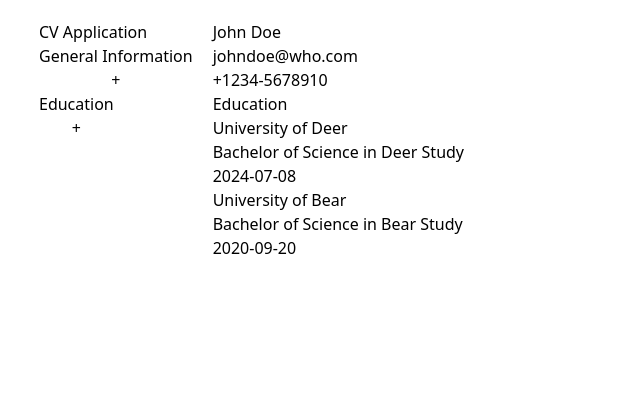
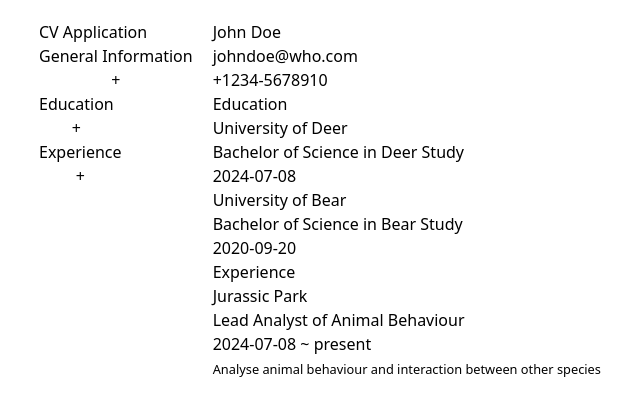
Before and after one commit to woonzf/odin-cv-application, a React (Vite) app: page / in a window 1280 px wide. Shown: the top 416 px of the page, without its empty margins (89-729 px from the left). Built offline with nearby package versions, Linux system fonts and the light colour scheme.

Commit message:
feat: add functional Experience section

```diff
--- a/src/App.jsx
+++ b/src/App.jsx
@@ -1,12 +1,14 @@
 import { useState } from "react";
 import FormGeneralInfo from "./components/FormGeneralInfo";
 import FormEducation from "./components/FormEducation";
+import FormExperience from "./components/FormExperience";
 import Resume from "./components/Resume";
 import "./App.css";
 
 function App() {
   const [generalInfo, setGeneralInfo] = useState(getDefault().generalInfo);
   const [education, setEducation] = useState(getDefault().education);
+  const [experience, setExperience] = useState(getDefault().experience);
   const [activeSection, setActiveSection] = useState(0);
 
   function getDefault() {
@@ -30,6 +32,17 @@ function App() {
           date: "2020-09-20",
         },
       ],
+      experience: [
+        {
+          id: 0,
+          company: "Jurassic Park",
+          position: "Lead Analyst of Animal Behaviour",
+          responsibility:
+            "Analyse animal behaviour and interaction between other species",
+          dateStart: "2024-07-08",
+          dateEnd: "present",
+        },
+      ],
     };
   }
 
@@ -50,6 +63,21 @@ function App() {
     }
 
     setEducation(educationNew);
+  }
+
+  function handleExperienceChange(itemNew, action) {
+    let experienceNew = [...experience];
+    const index = experienceNew.findIndex((item) => item.id === itemNew.id);
+
+    if (action === "del") {
+      experienceNew.splice(index, 1);
+    } else if (action === "mod") {
+      experienceNew[index] = itemNew;
+    } else if (action === "add") {
+      experienceNew.push(itemNew);
+    }
+
+    setExperience(experienceNew);
   }
 
   function handleActiveSectionChange(index) {
@@ -76,9 +104,21 @@ function App() {
           activeSection={activeSection}
           onOpen={handleActiveSectionChange}
         />
+        <FormExperience
+          title="Experience"
+          data={experience}
+          onChange={handleExperienceChange}
+          section={3}
+          activeSection={activeSection}
+          onOpen={handleActiveSectionChange}
+        />
       </aside>
       <main className="w-[60%] print:w-screen border print:border-none">
-        <Resume generalInfo={generalInfo} education={education} />
+        <Resume
+          generalInfo={generalInfo}
+          education={education}
+          experience={experience}
+        />
       </main>
     </>
   );
--- /dev/null
+++ b/src/components/FormExperience.jsx
@@ -0,0 +1,164 @@
+import { useState } from "react";
+import FormTitle from "./FormTitle";
+import "../styles/Form.css";
+
+function FormExperience({
+  title,
+  data,
+  onChange,
+  section,
+  activeSection,
+  onOpen,
+}) {
+  function handleIsOpenChange() {
+    if (activeSection === section) onOpen(0);
+    else onOpen(section);
+  }
+
+  function handleItemAdd() {
+    const currentIdNew = data[data.length - 1].id + 1;
+    const educationItemNew = {
+      id: currentIdNew,
+      company: "Company",
+      position: "Position",
+      responsibility: "Responsibility",
+      dateStart: "Start Date",
+      dateEnd: "End Date",
+    };
+    onChange(educationItemNew, "add");
+  }
+
+  function FormEducationItems({ item, onChange }) {
+    const [isOpen, setIsOpen] = useState(0);
+    const [itemCopy, setItemCopy] = useState(item);
+
+    function handleIsOpenChange(e) {
+      e.preventDefault();
+      setIsOpen(+!isOpen);
+    }
+
+    function handleItemChange(e) {
+      const target = e.target;
+      const itemNew = { ...itemCopy, [target.id]: target.value };
+      setItemCopy(itemNew);
+    }
+
+    function handleItemDelete(e) {
+      e.preventDefault();
+      onChange(itemCopy, "del");
+    }
+
+    function handleItemCancel(e) {
+      e.preventDefault();
+      setItemCopy(item);
+      setIsOpen(+!isOpen);
+    }
+
+    function handleItemUpdate(e) {
+      e.preventDefault();
+      onChange(itemCopy, "mod");
+    }
+
+    return (
+      <div className="form-section">
+        {isOpen === 0 && (
+          <button className="btn-expand py-3" onClick={handleIsOpenChange}>
+            <div className="text-start">
+              <div>{item.company}</div>
+              <small>{item.position}</small>
+            </div>
+            <span className="expand">{isOpen === 0 ? "+" : "-"}</span>
+          </button>
+        )}
+        {isOpen === 1 && (
+          <form action="#" className="form">
+            <div className="input-section">
+              <label htmlFor="company">Company Name</label>
+              <input
+                id="company"
+                value={itemCopy.company}
+                onChange={handleItemChange}
+              />
+            </div>
+            <div className="input-section">
+              <label htmlFor="position">Position Title</label>
+              <input
+                id="position"
+                value={itemCopy.position}
+                onChange={handleItemChange}
+              />
+            </div>
+            <div className="input-section">
+              <label htmlFor="responsibility">Responsibility</label>
+              <input
+                id="responsibility"
+                value={itemCopy.responsibility}
+                onChange={handleItemChange}
+              />
+            </div>
+            <div className="input-section">
+              <label htmlFor="dateStart">Start Date</label>
+              <input
+                type="date"
+                id="dateStart"
+                value={itemCopy.dateStart}
+                onChange={handleItemChange}
+              />
+            </div>
+            <div className="input-section">
+              <label htmlFor="dateEnd">End Date</label>
+              <input
+                type="date"
+                id="dateEnd"
+                value={itemCopy.dateEnd}
+                onChange={handleItemChange}
+              />
+            </div>
+            <div className="flex justify-between">
+              <button className="btn-form-delete" onClick={handleItemDelete}>
+                Delete
+              </button>
+              <div className="flex gap-1">
+                <button className="btn-form" onClick={handleItemCancel}>
+                  Cancel
+                </button>
+                <button className="btn-form" onClick={handleItemUpdate}>
+                  Save
+                </button>
+              </div>
+            </div>
+          </form>
+        )}
+      </div>
+    );
+  }
+
+  return (
+    <section className="form-section">
+      <FormTitle
+        onClick={handleIsOpenChange}
+        title={title}
+        activeSection={activeSection}
+        section={section}
+      />
+      {activeSection === section && (
+        <div className="form pt-0">
+          {data.map((item) => {
+            return (
+              <FormEducationItems
+                key={item.id}
+                item={item}
+                onChange={onChange}
+              />
+            );
+          })}
+          <button className="btn-form" onClick={handleItemAdd}>
+            Add
+          </button>
+        </div>
+      )}
+    </section>
+  );
+}
+
+export default FormExperience;
--- a/src/components/Resume.jsx
+++ b/src/components/Resume.jsx
@@ -1,4 +1,4 @@
-function Resume({ generalInfo, education }) {
+function Resume({ generalInfo, education, experience }) {
   return (
     // A4 ratio = 1.41
     <div className="w-full aspect-[0.709] flex flex-col gap-5">
@@ -24,6 +24,24 @@ function Resume({ generalInfo, education }) {
           );
         })}
       </div>
+      <div className="w-full px-7 flex flex-col gap-2">
+        <div className="text-xl">Experience</div>
+        <div className="h-1 w-full border-b"></div>
+        {experience.map((item) => {
+          return (
+            <div key={item.id}>
+              <div className="text-lg font-bold">{item.company}</div>
+              <div className="flex justify-between">
+                <div>{item.position}</div>
+                <div>
+                  {item.dateStart} ~ {item.dateEnd}
+                </div>
+              </div>
+              <small>{item.responsibility}</small>
+            </div>
+          );
+        })}
+      </div>
     </div>
   );
 }
```
